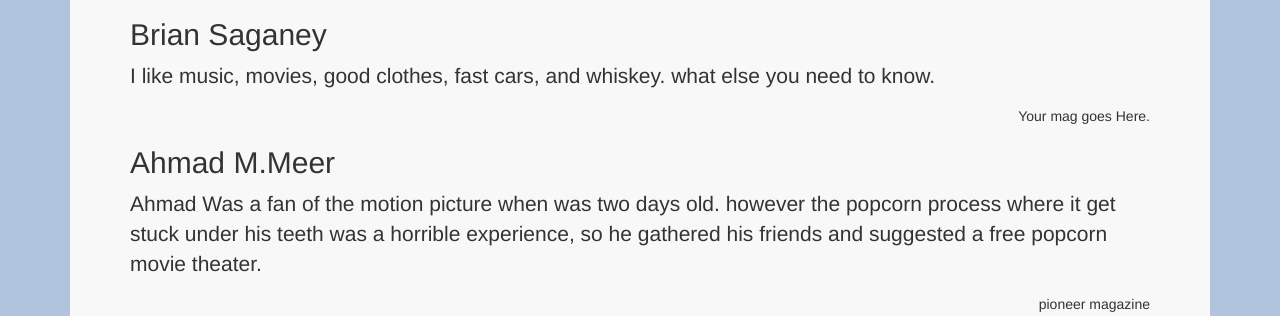
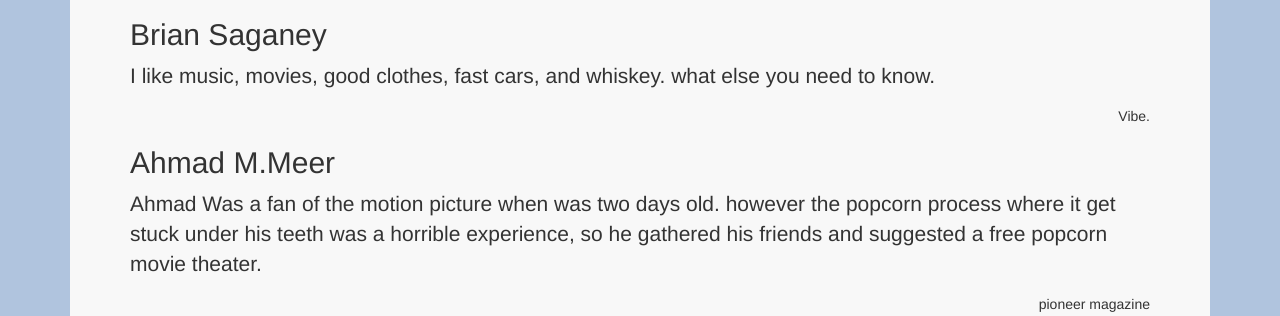
Before and after one commit to kyleamcginn88/Theatre, a Django app: page / in a window 1280 px wide. Shown: the part 911-1227 px from the top of the page. Run offline with Django 3.2, Linux system fonts and the light colour scheme; some libraries are stand-ins or nearby versions.

Commit message:
mag update

```diff
--- a/Theatre/templates/home.html
+++ b/Theatre/templates/home.html
@@ -16,7 +16,7 @@
         <div class="span6">
           <h2>Brian Saganey</h2>
           <p>I like music, movies, good clothes, fast cars, and whiskey. what else you need to know. </p>
-          <div align="right">Your mag goes Here.</div>
+          <div align="right">Vibe.</div>
        </div>
         <div class="span6">
           <h2>Ahmad M.Meer</h2>
```
